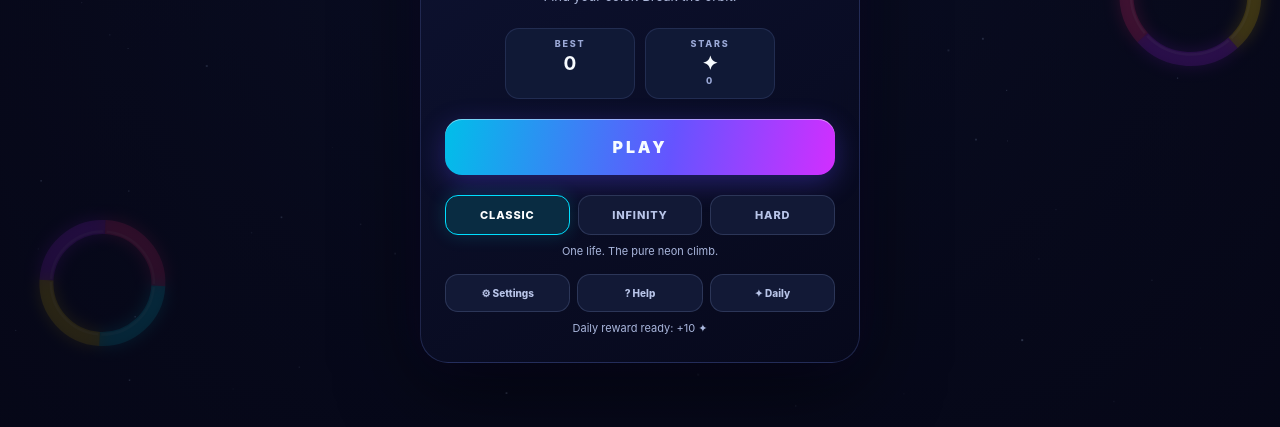
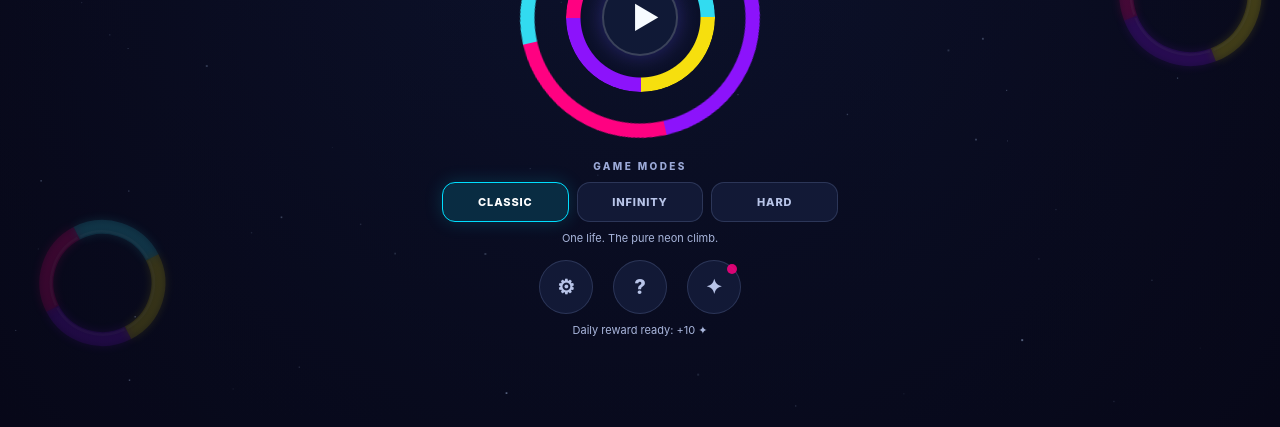
Before and after one commit to moizgujjar7889-eng/oryvex-game, a plain HTML site: page index.html in a window 1280 px wide. Shown: the part 373-800 px from the top of the page. Drawn offline with Linux system fonts and the light colour scheme; animation ran at ten frames a second.

Commit message:
Add files via upload

```diff
--- a/game.js
+++ b/game.js
@@ -1,13 +1,13 @@
 (()=>{"use strict";
 const $=id=>document.getElementById(id),cv=$("game"),ctx=cv.getContext("2d");
-const COLORS=["#00E5FF","#FFD400","#B026FF","#FF2E7E"],TAU=Math.PI*2,HALF=Math.PI/2,G=1400,JUMP=420;
+const COLORS=["#32DBF0","#F6DF0E","#8C13FB","#FF0181"],TAU=Math.PI*2,HALF=Math.PI/2,G=1500,JUMP=380;
 const rand=(a,b)=>a+Math.random()*(b-a),clamp=(v,a,b)=>Math.max(a,Math.min(b,v)),mod=(a,n)=>((a%n)+n)%n,pick=a=>a[Math.floor(Math.random()*a.length)];
 const store={get(k,d){try{const v=localStorage.getItem(k);return v===null?d:v}catch(e){return d}},set(k,v){try{localStorage.setItem(k,v)}catch(e){}}};
 const MODES={classic:{lives:1,speed:1,gap:1},infinity:{lives:3,speed:.85,gap:1.1},hard:{lives:1,speed:1.35,gap:.8}};
 const NOTES={classic:"One life. The pure neon climb.",infinity:"Three lives. A wrong color costs a life, not the run.",hard:"Faster spins and tighter gaps. One life."};
 let w=0,h=0,dpr=1,last=0,clock=0,slow=false,pf={t:0,n:0};
 let mode=store.get("oryvexMode","classic");if(!MODES[mode])mode="classic";
-let state="start",score=0,runStars=0,lives=1,invuln=0,started=false,continueUsed=false,shake=0,camY=0,edge=0,lastType="",count=0;
+let state="start",score=0,runStars=0,lives=1,invuln=0,started=false,continueUsed=false,shake=0,camY=0,edge=0,lastType="",count=0,lvl=1,passedN=0,hueCur=228;
 let ball=null,obstacles=[],items=[],parts=[],waves=[],texts=[],bg=[];
 let bank=+store.get("oryvexBank",0)||0,best={},reduce=store.get("oryvexReduce","false")==="true",fx=!reduce;
 for(const m in MODES)best[m]=+store.get("oryvexBest_"+m,m==="classic"?store.get("oryvexBest",0):0)||0;
@@ -20,8 +20,8 @@ const today=()=>{const d=new Date();return d.getFullYear()+"-"+(d.getMonth()+1)+
 function toast(m){const el=$("toast");el.textContent=m;el.classList.add("show");clearTimeout(toastT);toastT=setTimeout(()=>el.classList.remove("show"),1800)}
 function show(id){["startScreen","pauseScreen","gameOverScreen","settingsScreen","helpScreen"].forEach(s=>$(s).classList.toggle("hidden",s!==id))}
 function setState(s){state=s;const p=s==="playing";$("hud").classList.toggle("hidden",!p);$("pauseBtn").classList.toggle("hidden",!p);$("tapHint").classList.toggle("hidden",!(p&&!started));show({start:"startScreen",paused:"pauseScreen",over:"gameOverScreen"}[s]||"")}
-function updateHud(){const m=MODES[mode];$("hudScore").textContent=score;$("hudMode").textContent=mode.toUpperCase();$("hudLives").textContent=m.lives>1?"♥".repeat(Math.max(0,lives))+"♡".repeat(Math.max(0,m.lives-lives)):""}
-function refreshHome(){$("homeBest").textContent=best[mode];$("bank").textContent=bank;$("modeNote").textContent=NOTES[mode];document.querySelectorAll(".mode").forEach(b=>b.classList.toggle("active",b.dataset.mode===mode));const c=store.get("oryvexDaily","")===today();$("dailyBtn").classList.toggle("done",c);$("dailyNote").textContent=c?"Daily reward claimed. Come back tomorrow.":"Daily reward ready: +10 ✦"}
+function updateHud(){const m=MODES[mode];$("hudScore").textContent=score;$("hudMode").textContent="LEVEL "+lvl;$("hudLives").textContent=m.lives>1?"♥".repeat(Math.max(0,lives))+"♡".repeat(Math.max(0,m.lives-lives)):""}
+function refreshHome(){$("homeBest").textContent=best[mode];$("bank").textContent=bank;$("modeNote").textContent=NOTES[mode];document.querySelectorAll(".mode").forEach(b=>b.classList.toggle("active",b.dataset.mode===mode));const c=store.get("oryvexDaily","")===today();$("dailyBtn").classList.toggle("done",c);$("dailyBtn").classList.toggle("ready",!c);$("dailyNote").textContent=c?"Daily reward claimed. Come back tomorrow.":"Daily reward ready: +10 ✦"}
 
 /* ---------- layout ---------- */
 function resize(){dpr=Math.min(window.devicePixelRatio||1,2);w=window.innerWidth;h=window.innerHeight;cv.width=Math.round(w*dpr);cv.height=Math.round(h*dpr);
@@ -31,27 +31,27 @@ function menuDemo(){obstacles=[];items=[];[[.1,.18,50],[.93,.46,64],[.08,.82,56]
 
 /* ---------- obstacles ---------- */
 function mk(type,level){const R=clamp(w*.19,54,78),m=MODES[mode];
- const o={type,x:w/2,y:0,R,th:14,rot:rand(0,TAU),dir:Math.random()<.5?-1:1,off:Math.floor(rand(0,4)),spd:(.85+Math.min(level,14)*.045)*m.speed,scroll:rand(0,500),passed:false};
- if(type==="bars")o.th=16;
- o.ext={ring:R+6,double:R*1.05+6,windmill:R*1.1+6,square:R*1.05+6,triangle:R*1.15+6,bars:12}[type];return o}
-function spawn(){const n=count++,level=Math.floor(n/2);
- const types=n<2?["ring"]:n<4?["ring","double"]:n<7?["ring","double","windmill"]:n<10?["ring","double","windmill","bars"]:["ring","double","windmill","bars","square","triangle"];
- let type=pick(types);if(type===lastType&&types.length>1)type=pick(types);lastType=type;
- const o=mk(type,level),gap=(n===0?60:rand(130,170))*MODES[mode].gap*clamp(1-level*.012,.8,1),prevEdge=edge;
+ const o={type,x:w/2,y:0,R,th:14,rot:rand(0,TAU),dir:Math.random()<.5?-1:1,off:Math.floor(rand(0,4)),spd:(.8+Math.min(level,18)*.06)*m.speed,scroll:rand(0,500),scroll2:rand(0,500),passed:false};
+ if(type==="bars"||type==="bars2")o.th=16;
+ o.ext={ring:R+6,double:R*1.05+6,windmill:R*1.1+6,square:R*1.05+6,triangle:R*1.15+6,bars:12,triple:R*1.15+8,bars2:26}[type];return o}
+function spawn(){const n=count++,lv=Math.floor(n/5)+1,level=lv-1,ORDER=["ring","double","windmill","bars","square","triangle","triple","bars2"],types=ORDER.slice(0,Math.min(ORDER.length,lv));
+ let type=pick(types);if(lv>1&&Math.random()<.4)type=types[types.length-1];if(type===lastType&&types.length>1)type=pick(types);lastType=type;
+ const o=mk(type,level),gap=(n===0?60:rand(130,170))*MODES[mode].gap*clamp(1-level*.018,.72,1),prevEdge=edge;
  o.y=edge-gap-o.ext;edge=o.y-o.ext;obstacles.push(o);
- items.push({type:"star",x:w/2,y:type==="bars"?o.y-44:o.y,r:9,taken:false});
+ items.push({type:"star",x:w/2,y:(type==="bars"||type==="bars2")?o.y-44:o.y,r:9,taken:false});
  if(n>=2&&Math.random()<.35)items.push({type:"orb",x:w/2,y:(prevEdge+o.y+o.ext)/2,r:11,taken:false})}
-function ringsOf(o){if(o.type==="double"){const r=o.R*1.05;return[{r,rot:o.rot,off:o.off},{r:r*.62,rot:-o.rot+Math.PI/4,off:o.off+2}]}return[{r:o.R,rot:o.rot,off:o.off}]}
+function ringsOf(o){if(o.type==="triple")return[{r:o.R*1.15,rot:o.rot,off:o.off},{r:o.R*.85,rot:-o.rot*1.3+Math.PI/4,off:o.off+2},{r:o.R*.55,rot:o.rot*1.6,off:o.off+1}];if(o.type==="double"){const r=o.R*1.05;return[{r,rot:o.rot,off:o.off},{r:r*.62,rot:-o.rot+Math.PI/4,off:o.off+2}]}return[{r:o.R,rot:o.rot,off:o.off}]}
 function segsOf(o){const s=[],x=o.x,y=o.y,R=o.R;
  if(o.type==="windmill")for(let i=0;i<4;i++){const a=o.rot+i*HALF,L=R*1.1;s.push({x1:x,y1:y,x2:x+Math.cos(a)*L,y2:y+Math.sin(a)*L,c:mod(i+o.off,4)})}
  else if(o.type==="square"||o.type==="triangle"){const n=o.type==="square"?4:3,rr=o.type==="square"?R*1.05:R*1.15,p=[];for(let i=0;i<n;i++){const a=o.rot+i*TAU/n-HALF;p.push([x+Math.cos(a)*rr,y+Math.sin(a)*rr])}for(let i=0;i<n;i++){const q=p[(i+1)%n];s.push({x1:p[i][0],y1:p[i][1],x2:q[0],y2:q[1],c:mod(i+o.off,4)})}}
  return s}
 const colorAt=(a,off)=>mod(Math.floor(mod(a,TAU)/HALF)+off,4);
-const colorAtX=(o,x)=>mod(Math.floor((x-o.scroll)/(w*.3))+o.off,4);
+const colorAtX=(o,x,sc=o.scroll,off=o.off)=>mod(Math.floor((x-sc)/(w*.3))+off,4);
 function distSeg(px,py,s){const dx=s.x2-s.x1,dy=s.y2-s.y1,l=dx*dx+dy*dy,t=l?clamp(((px-s.x1)*dx+(py-s.y1)*dy)/l,0,1):0;return Math.hypot(px-(s.x1+t*dx),py-(s.y1+t*dy))}
 function hits(o){const br=ball.r*.8,dx=ball.x-o.x,dy=ball.y-o.y;
  if(o.type==="bars")return Math.abs(dy)<o.th/2+br-1&&colorAtX(o,ball.x)!==ball.color;
- if(o.type==="ring"||o.type==="double"){const d=Math.hypot(dx,dy),a=Math.atan2(dy,dx);for(const r of ringsOf(o))if(Math.abs(d-r.r)<o.th/2+br&&colorAt(a-r.rot,r.off)!==ball.color)return true;return false}
+ if(o.type==="bars2")return(Math.abs(dy+15)<o.th/2+br-1&&colorAtX(o,ball.x)!==ball.color)||(Math.abs(dy-15)<o.th/2+br-1&&colorAtX(o,ball.x,o.scroll2,o.off+1)!==ball.color);
+ if(o.type==="ring"||o.type==="double"||o.type==="triple"){const d=Math.hypot(dx,dy),a=Math.atan2(dy,dx);for(const r of ringsOf(o))if(Math.abs(d-r.r)<o.th/2+br&&colorAt(a-r.rot,r.off)!==ball.color)return true;return false}
  for(const s of segsOf(o))if(s.c!==ball.color&&distSeg(ball.x,ball.y,s)<o.th/2+br)return true;return false}
 
 /* ---------- effects ---------- */
@@ -66,7 +66,7 @@ function fxUpdate(dt){for(const p of parts){p.x+=p.vx*dt;p.y+=p.vy*dt;p.vy+=380*
 
 /* ---------- game flow ---------- */
 function startGame(){ball={x:w/2,y:h*.7,hy:h*.7,vy:0,r:10,color:Math.floor(Math.random()*4),trail:[]};
- camY=0;obstacles=[];items=[];parts=[];waves=[];texts=[];score=0;runStars=0;lives=MODES[mode].lives;invuln=0;started=false;continueUsed=false;lastType="";count=0;edge=ball.y-130;
+ camY=0;obstacles=[];items=[];parts=[];waves=[];texts=[];score=0;runStars=0;lives=MODES[mode].lives;invuln=0;started=false;continueUsed=false;lastType="";count=0;lvl=1;passedN=0;hueCur=228;edge=ball.y-130;
  updateHud();setState("playing");last=performance.now()}
 function goHome(){ball=null;menuDemo();setState("start");refreshHome()}
 function jump(){if(state!=="playing")return;if(!started){started=true;$("tapHint").classList.add("hidden")}ball.vy=-JUMP;tone(520,.07,"triangle",.04,700)}
@@ -80,7 +80,7 @@ function fell(){invuln=0;hurt();if(state==="playing"){ball.y=camY+h*.65;ball.vy=
 function switchColor(c){let n=Math.floor(Math.random()*3);if(n>=ball.color)n++;ball.color=n;burst(c.x,c.y,COLORS[n],18);wave(c.x,c.y,COLORS[n]);tone(660,.16,"sine",.05,1100);buzz(12);toast("COLOR SHIFT")}
 function collect(){for(const c of items){if(c.taken)continue;if(Math.hypot(ball.x-c.x,ball.y-c.y)<ball.r+c.r+4){c.taken=true;
   if(c.type==="star"){score++;runStars++;bank++;store.set("oryvexBank",bank);burst(c.x,c.y,"#ffffff",10);wave(c.x,c.y,"#ffffff");pop("+1",c.x,c.y,"#fff");tone(980,.08,"sine",.04,1500);buzz(8)}else switchColor(c);updateHud()}}}
-function phys(sd){for(const o of obstacles){o.rot+=o.dir*o.spd*sd;if(o.type==="bars")o.scroll=mod(o.scroll+o.dir*o.spd*70*sd,w*1.2)}
+function phys(sd){for(const o of obstacles){o.rot+=o.dir*o.spd*sd;if(o.type==="bars"||o.type==="bars2"){o.scroll=mod(o.scroll+o.dir*o.spd*70*sd,w*1.2);o.scroll2=mod(o.scroll2-o.dir*o.spd*70*sd,w*1.2)}}
  if(!started){ball.y=ball.hy+Math.sin(clock*3)*4;return}
  ball.vy=Math.min(ball.vy+G*sd,1000);ball.y+=ball.vy*sd;
  const tg=ball.y-h*.58;if(tg<camY)camY+=(tg-camY)*Math.min(1,sd*14);
@@ -88,7 +88,7 @@ function phys(sd){for(const o of obstacles){o.rot+=o.dir*o.spd*sd;if(o.type==="b
  invuln=Math.max(0,invuln-sd);
  for(const o of obstacles){
   if(invuln<=0&&Math.abs(ball.y-o.y)<o.ext+ball.r+2&&hits(o)){hurt();if(state!=="playing")return}
-  if(!o.passed&&ball.y<o.y-o.ext){o.passed=true;tone(420+Math.min(score,40)*8,.05,"triangle",.025)}}
+  if(!o.passed&&ball.y<o.y-o.ext){o.passed=true;passedN++;tone(420+Math.min(passedN,40)*8,.05,"triangle",.025);const nl=Math.floor(passedN/5)+1;if(nl>lvl){lvl=nl;updateHud();toast("LEVEL "+lvl);wave(ball.x,ball.y,"#ffffff");tone(660,.14,"triangle",.05,990);buzz(15)}}}
  collect()}
 function stepWorld(dt){const n=Math.min(6,Math.ceil(dt/.011));for(let i=0;i<n&&state==="playing";i++)phys(dt/n);
  if(state!=="playing")return;
@@ -98,10 +98,12 @@ function pause(){if(state!=="playing")return;setState("paused")}
 function resume(){if(state!=="paused")return;setState("playing");last=performance.now()}
 
 /* ---------- drawing ---------- */
-function drawObstacle(o){const y=o.y-camY;if(y+o.ext<0||y-o.ext>h)return;const gl=fx?16:0;ctx.save();ctx.lineWidth=o.th;ctx.lineCap="butt";
- if(o.type==="bars"){const sw=w*.3,k0=Math.floor(-o.scroll/sw)-1,k1=Math.ceil((w-o.scroll)/sw)+1;
-  for(let k=k0;k<=k1;k++){const c=COLORS[mod(k+o.off,4)],x=k*sw+o.scroll;ctx.fillStyle=c;ctx.shadowColor=c;ctx.shadowBlur=gl;ctx.fillRect(x,y-o.th/2,sw+.5,o.th);ctx.shadowBlur=0;ctx.fillStyle="rgba(255,255,255,.28)";ctx.fillRect(x,y-o.th/2,sw+.5,2.5)}}
- else if(o.type==="ring"||o.type==="double"){
+function drawBar(y,sc,off,th,gl){const sw=w*.3,k0=Math.floor(-sc/sw)-1,k1=Math.ceil((w-sc)/sw)+1;
+ for(let k=k0;k<=k1;k++){const c=COLORS[mod(k+off,4)],x=k*sw+sc;ctx.fillStyle=c;ctx.shadowColor=c;ctx.shadowBlur=gl;ctx.fillRect(x,y-th/2,sw+.5,th);ctx.shadowBlur=0;ctx.fillStyle="rgba(255,255,255,.2)";ctx.fillRect(x,y-th/2,sw+.5,2.5)}}
+function drawObstacle(o){const y=o.y-camY;if(y+o.ext<0||y-o.ext>h)return;const gl=fx?10:0;ctx.save();ctx.lineWidth=o.th;ctx.lineCap="butt";
+ if(o.type==="bars")drawBar(y,o.scroll,o.off,o.th,gl);
+ else if(o.type==="bars2"){drawBar(y-15,o.scroll,o.off,o.th,gl);drawBar(y+15,o.scroll2,o.off+1,o.th,gl)}
+ else if(o.type==="ring"||o.type==="double"||o.type==="triple"){
   for(const r of ringsOf(o))for(let i=0;i<4;i++){const a0=r.rot+i*HALF,a1=a0+HALF,c=COLORS[mod(i+r.off,4)];
    ctx.lineWidth=o.th;ctx.strokeStyle=c;ctx.shadowColor=c;ctx.shadowBlur=gl;ctx.beginPath();ctx.arc(o.x,y,r.r,a0,a1);ctx.stroke();
    ctx.shadowBlur=0;ctx.lineWidth=2.5;ctx.strokeStyle="rgba(255,255,255,.24)";ctx.beginPath();ctx.arc(o.x,y,r.r-o.th/2+2.5,a0+.03,a1-.03);ctx.stroke()}}
@@ -117,21 +119,20 @@ function drawBall(){const y=ball.y-camY,c=COLORS[ball.color];
 
  ctx.globalAlpha=invuln>0&&Math.floor(clock*14)%2?.35:1;
 
- ctx.shadowColor=c;ctx.shadowBlur=fx?16:0;ctx.fillStyle=c;ctx.beginPath();ctx.arc(ball.x,y,ball.r,0,TAU);ctx.fill();ctx.shadowBlur=0;ctx.globalAlpha=1}
+ ctx.shadowColor=c;ctx.shadowBlur=fx?6:0;ctx.fillStyle=c;ctx.beginPath();ctx.arc(ball.x,y,ball.r,0,TAU);ctx.fill();ctx.shadowBlur=0;ctx.globalAlpha=1}
 function draw(){ctx.setTransform(dpr,0,0,dpr,0,0);
- const hue=(228+score*1.5)%360,g=ctx.createRadialGradient(w/2,h*.35,10,w/2,h*.5,Math.max(w,h)*.85);
+ const hue=mod(hueCur,360),g=ctx.createRadialGradient(w/2,h*.35,10,w/2,h*.5,Math.max(w,h)*.85);
  g.addColorStop(0,"hsl("+hue+",55%,13%)");g.addColorStop(1,"hsl("+((hue+30)%360)+",70%,3.5%)");ctx.fillStyle=g;ctx.fillRect(0,0,w,h);
  ctx.fillStyle="#bcd4ff";for(const s of bg){ctx.globalAlpha=s.a*(.65+.35*Math.sin(clock*2+s.x));ctx.fillRect(s.x,mod(s.y-camY*s.l,h),s.r,s.r)}ctx.globalAlpha=1;
- if(ball&&fx){const y=ball.y-camY,rg=ctx.createRadialGradient(ball.x,y,0,ball.x,y,170);rg.addColorStop(0,COLORS[ball.color]+"33");rg.addColorStop(1,"transparent");ctx.fillStyle=rg;ctx.fillRect(0,0,w,h)}
  if(shake>.1)ctx.translate(rand(-shake,shake),rand(-shake,shake));
- if(!ball)ctx.globalAlpha=.35;
+ if(!ball)ctx.globalAlpha=.2;
  for(const o of obstacles)drawObstacle(o);ctx.globalAlpha=1;
  if(ball){for(const c of items)drawItem(c);drawBall()}
  for(const a of waves){ctx.globalAlpha=clamp(a.life/.45,0,1);ctx.strokeStyle=a.c;ctx.lineWidth=2.5;ctx.beginPath();ctx.arc(a.x,a.y-camY,a.r,0,TAU);ctx.stroke()}
  for(const p of parts){ctx.globalAlpha=clamp(p.life/p.max,0,1);ctx.fillStyle=p.c;ctx.beginPath();ctx.arc(p.x,p.y-camY,p.r,0,TAU);ctx.fill()}
  ctx.globalAlpha=1;ctx.font="800 16px system-ui,sans-serif";ctx.textAlign="center";
  for(const t of texts){ctx.globalAlpha=clamp(t.life/.5,0,1);ctx.fillStyle=t.c;ctx.fillText(t.t,t.x,t.y-camY-14)}ctx.globalAlpha=1}
-function loop(now){const dt=Math.min((now-last)/1000||0,.05);last=now;clock+=dt;
+function loop(now){const dt=Math.min((now-last)/1000||0,.05);last=now;clock+=dt;hueCur+=((228+(lvl-1)*28)-hueCur)*Math.min(1,dt*1.5);
  if(++pf.n>0)pf.t+=dt;if(pf.n===90){if(pf.t/90>.026)slow=true;pf.t=pf.n=0;fx=!reduce&&!slow}
  if(state==="playing")stepWorld(dt);else if(state==="start")for(const o of obstacles)o.rot+=o.dir*.4*dt;
  fxUpdate(dt);draw();requestAnimationFrame(loop)}
--- a/index.html
+++ b/index.html
@@ -17,26 +17,24 @@
 
     <section id="startScreen" class="screen">
       <div class="start-card">
-        <img class="brand-logo" src="logo.png" alt="ORYVEX neon orb logo">
-        <h1>ORYVEX</h1>
-        <p class="tagline">Find your color. Break the orbit.</p>
         <div class="chips">
           <div class="chip"><span>BEST</span><b id="homeBest">0</b></div>
           <div class="chip"><span>STARS</span><b>✦ <span id="bank">0</span></b></div>
         </div>
-        <button id="playBtn" class="primary">PLAY</button>
-        <div class="mode-wrap">
-          <div class="mode-row">
-            <button class="mode active" data-mode="classic">CLASSIC</button>
-            <button class="mode" data-mode="infinity">INFINITY</button>
-            <button class="mode" data-mode="hard">HARD</button>
-          </div>
-          <div id="modeNote" class="small-note"></div>
+        <h1>ORYVEX</h1>
+        <p class="tagline">Find your color. Break the orbit.</p>
+        <div class="orbit"><i class="r1"></i><i class="r2"></i><button id="playBtn" class="play-orb" aria-label="Play">▶</button></div>
+        <div class="section-label">GAME MODES</div>
+        <div class="mode-row">
+          <button class="mode active" data-mode="classic">CLASSIC</button>
+          <button class="mode" data-mode="infinity">INFINITY</button>
+          <button class="mode" data-mode="hard">HARD</button>
         </div>
+        <div id="modeNote" class="small-note"></div>
         <div class="menu-row">
-          <button id="settingsBtn" class="secondary">⚙ Settings</button>
-          <button id="helpBtn" class="secondary">? Help</button>
-          <button id="dailyBtn" class="secondary">✦ Daily</button>
+          <button id="settingsBtn" class="secondary" aria-label="Settings">⚙</button>
+          <button id="helpBtn" class="secondary" aria-label="Help">?</button>
+          <button id="dailyBtn" class="secondary" aria-label="Daily reward">✦</button>
         </div>
         <div id="dailyNote" class="small-note"></div>
       </div>
@@ -82,6 +80,7 @@
         <p>Tap, click or press <b>SPACE</b> to bounce up. Gravity pulls you back down.</p>
         <p>You can only pass through parts that match your ball's color. Touch any other color and you lose.</p>
         <p>Collect <b>stars</b> for points and to save up. The <b>four-color orb</b> changes your color.</p>
+        <p>Every 5 obstacles is a new level: new shapes and faster spins.</p>
         <p>Spend 5 ✦ to continue once per run. <b>Infinity</b> gives you 3 lives. <b>Hard</b> is faster and tighter.</p>
         <button id="helpBackBtn" class="primary">GOT IT</button>
       </div>
--- a/style.css
+++ b/style.css
@@ -57,3 +57,17 @@ button:focus-visible,input:focus-visible{outline:2px solid #00dfff;outline-offse
 .hud span#hudLives:empty{display:none}
 @media(prefers-reduced-motion:reduce){.tap-hint{animation:none}}
 @media(max-height:700px){.chips{margin-bottom:8px}.chip{padding:6px}}
+#startScreen{background:linear-gradient(180deg,rgba(5,7,23,.1),rgba(5,7,23,.5))}
+#startScreen .start-card{width:min(100%,420px);padding:6px 12px;background:none;border:0;box-shadow:none;backdrop-filter:none}
+#startScreen h1{margin:10px 0 2px}
+#startScreen .tagline{margin:4px 0 6px}
+.orbit{position:relative;width:min(60vw,32vh,240px);aspect-ratio:1;margin:12px auto 22px;display:grid;place-items:center}
+.orbit i{position:absolute;border-radius:50%;background:conic-gradient(#32DBF0 0 25%,#F6DF0E 0 50%,#8C13FB 0 75%,#FF0181 0);-webkit-mask:radial-gradient(farthest-side,transparent calc(100% - 15px),#000 calc(100% - 14px));mask:radial-gradient(farthest-side,transparent calc(100% - 15px),#000 calc(100% - 14px));animation:spin 7s linear infinite}
+.orbit .r1{inset:0}
+.orbit .r2{inset:19%;animation-direction:reverse;animation-duration:5s}
+.play-orb{position:relative;width:32%;aspect-ratio:1;border-radius:50%;background:#101936;border:2px solid #ffffff2e;font-size:clamp(20px,6vw,30px);padding:0 0 0 5%;box-shadow:0 0 22px #6554ff55}
+@keyframes spin{to{transform:rotate(360deg)}}
+#startScreen .menu-row{display:flex;justify-content:center;gap:20px;margin-top:14px}
+#startScreen .menu-row .secondary{position:relative;width:54px;height:54px;border-radius:50%;padding:0;font-size:20px;letter-spacing:0}
+.secondary.ready::after{content:"";position:absolute;top:3px;right:3px;width:10px;height:10px;border-radius:50%;background:#FF0181;animation:pulse 1.2s ease-in-out infinite}
+@media(prefers-reduced-motion:reduce){.orbit i,.secondary.ready::after{animation:none}}
```
